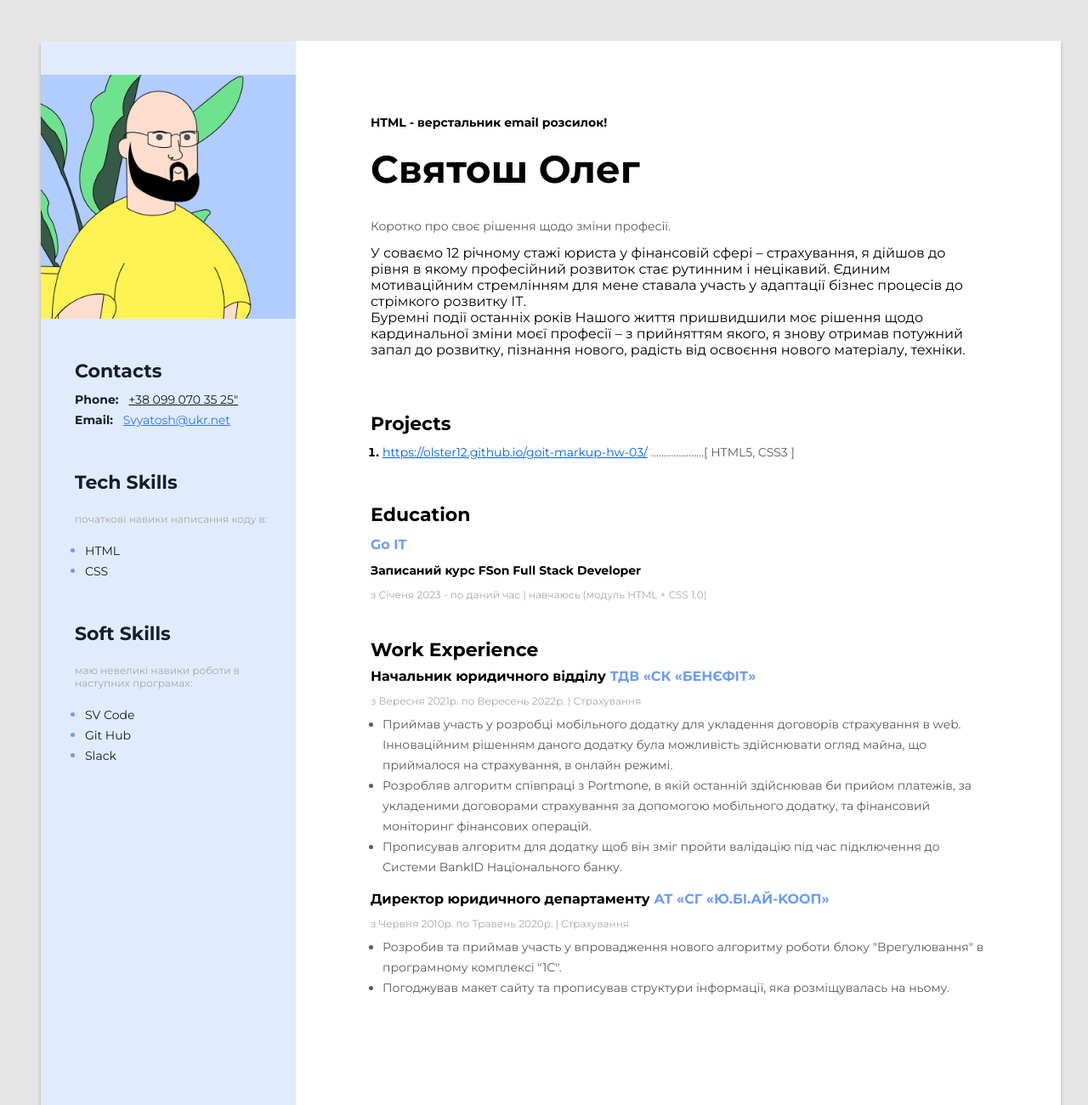
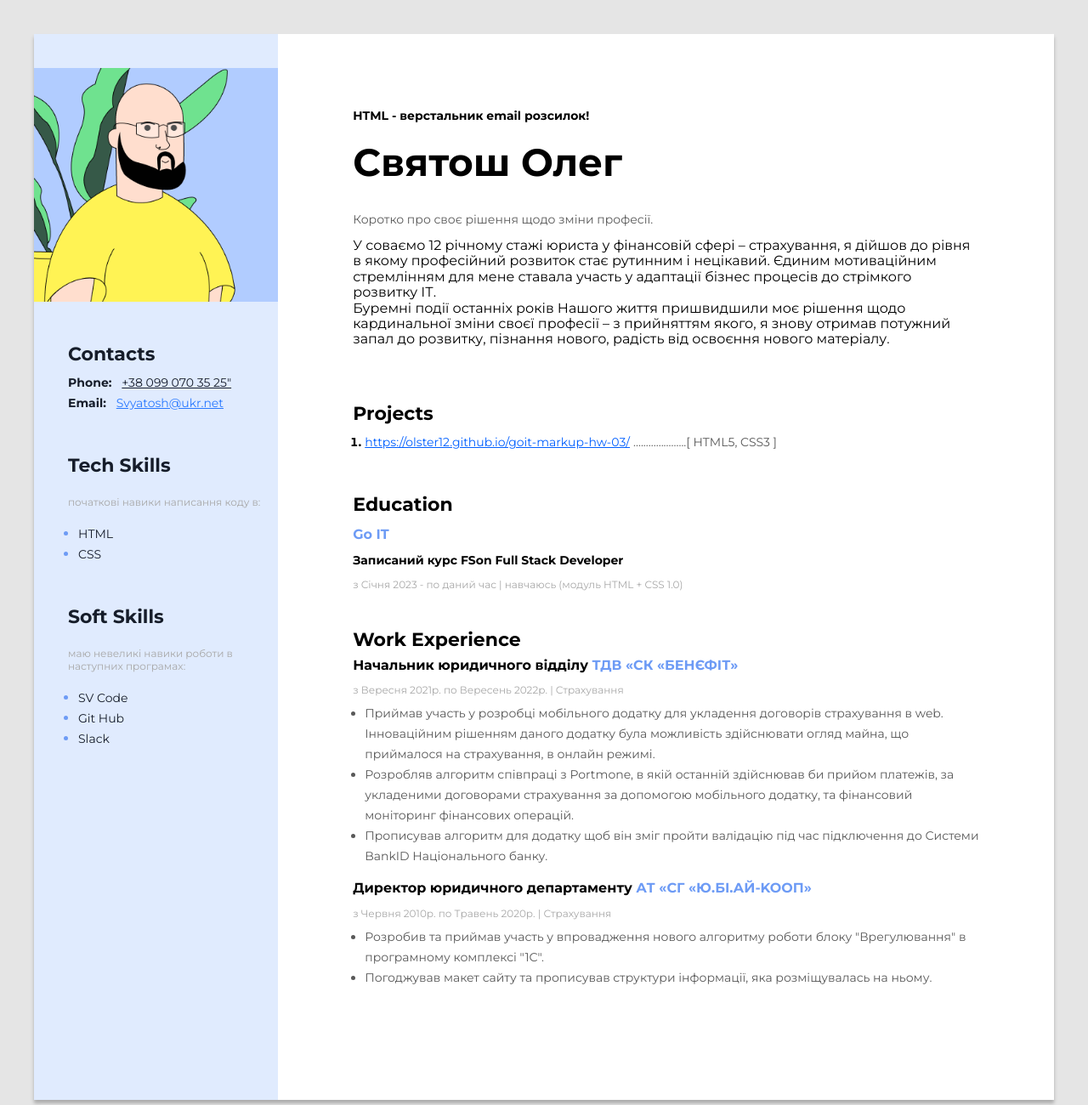
Before and after one commit to Olster12/resume-HTML, a plain HTML site: page index.html in a window 1280 px wide. Shown: the top 1300 px of the page at 85% size. Drawn offline with nearby package versions, Linux system fonts and the light colour scheme.

Commit message:
усунув помилки

```diff
--- a/css/styles.css
+++ b/css/styles.css
@@ -7,6 +7,10 @@ li {
     margin: 0;
 }
 
+img {
+    display: block;
+    max-width: 100%;
+    height: auto;}
 
 body {
     font-family: 'Montserrat', sans-serif;
@@ -197,7 +201,7 @@ body {
 
 /* Sidebar */
 .sidebar {
-    width: 370px;
+    width: 850px;
     background: #E0EBFE;
 }
 
--- a/index.html
+++ b/index.html
@@ -1,18 +1,16 @@
-<DOCTYPE html>
-<html lang="ua">
+<!DOCTYPE html>
+<html lang="uk">
 
 <head>
     <meta charset="UTF-8">
     <meta http-equiv="X-UA-Compatible" content="IE=edge">
     <meta name="viewport" content="width=device-width, initial-scale=1.0">
-
+    <title>Резюме Святоша Олега</title>
+    <link rel="stylesheet" href="https://cdnjs.cloudflare.com/ajax/libs/modern-normalize/1.1.0/modern-normalize.min.css">
     <link rel="preconnect" href="https://fonts.googleapis.com">
     <link rel="preconnect" href="https://fonts.gstatic.com" crossorigin>
     <link href="https://fonts.googleapis.com/css2?family=Montserrat:wght@400;700&display=swap" rel="stylesheet">
-
     <link rel="stylesheet" href="./css/styles.css">
-
-    <title>Резюме Святоша Олега</title>
 </head>
 
 <body>
@@ -30,7 +28,7 @@
                 <p class="my-descr"> Коротко про своє рішення щодо зміни професії.</p>
                 <p> У соваємо 12 річному стажі юриста у фінансовій сфері – страхування, я дійшов до рівня в якому професійний розвиток стає рутинним і нецікавий. Єдиним мотиваційним стремлінням для мене ставала участь у адаптації бізнес процесів до стрімкого розвитку ІТ.
                 </p>
-                <p>Буремні події останніх років Нашого життя пришвидшили моє рішення щодо кардинальної зміни моєї професії – з прийняттям якого, я знову отримав потужний запал до розвитку, пізнання нового, радість від освоєння нового матеріалу, техніки.
+                <p>Буремні події останніх років Нашого життя пришвидшили моє рішення щодо кардинальної зміни своєї професії – з прийняттям якого, я знову отримав потужний запал до розвитку, пізнання нового, радість від освоєння нового матеріалу.
                 </p>
 
             </div>
@@ -56,7 +54,7 @@
                         <p class="education-name">Go IT</p>
                         <p class="education-well">Записаний курс FSon
                            Full Stack Developer</p>
-                        <p class="education-period">з Січеня 2023 - по даний час | навчаюсь (модуль HTML + CSS 1.0)</p>
+                        <p class="education-period">з Січня 2023 - по даний час | навчаюсь (модуль HTML + CSS 1.0)</p>
             </div>
 
             <!-- Work Experience -->
@@ -82,10 +80,10 @@
                 <!-- Company 2 -->
                 <div class="work-experient-place">
 
-                    <h4>
+                    <h4 class="work-experient-position">
                         Директор юридичного департаменту
                         <span class="work-experient-company">АТ «СГ «Ю.БІ.АЙ-KOOП»</span>
-                        </h4 class="work-experient-position">
+                    </h4>
                     <p class="work-period">з Червня 2010р. по Травень 2020р. | Страхування</p>
 
                     <ul class="work-duties-list">
@@ -102,7 +100,7 @@
         <!-- Sidebar -->
         <aside class="sidebar">
 
-            <img src="./img/frame-1.png" alt="My foto" width="300px" class="my-photo">
+            <img src="./img/frame-1.png" alt="My foto" class="my-photo">
 
             <!-- Contacts -->
             <div class="contacts-container">
```
